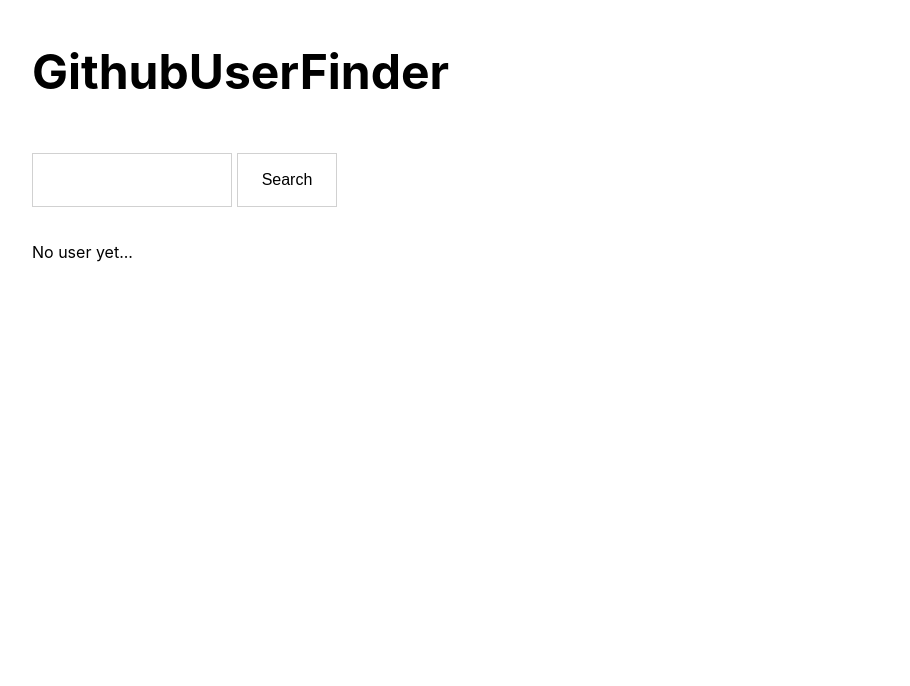
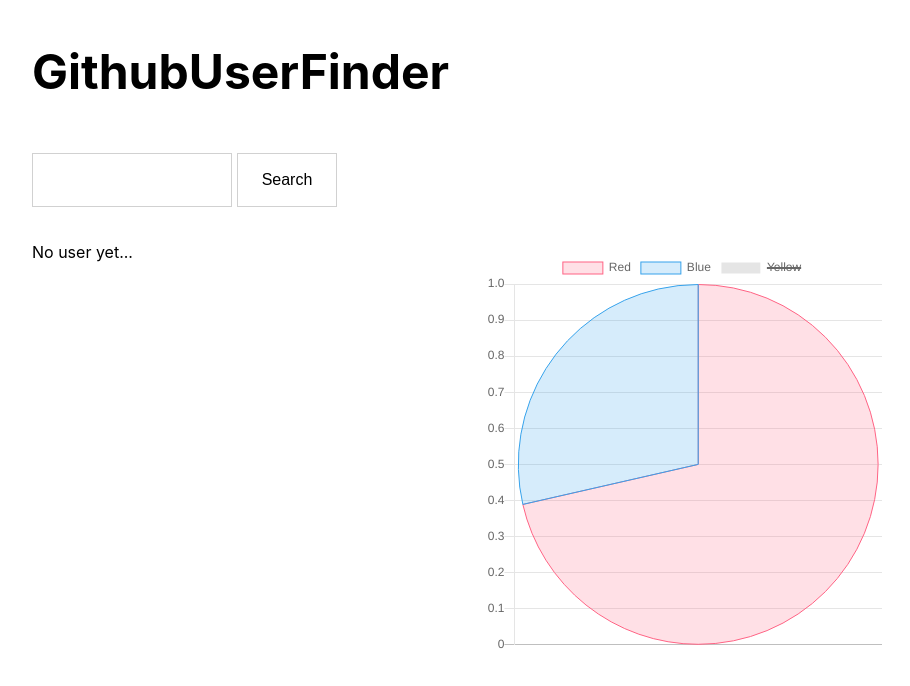
Before and after one commit to 3ndrius/Code, a React (Create React App) app: page / in a window 1280 px wide. Shown: the top 686 px of the page, without its empty margins (8-918 px from the left). Built offline with nearby package versions, Linux system fonts and the light colour scheme; no server answers.

Commit message:
Adding chart.js

```diff
--- a/package.json
+++ b/package.json
@@ -3,6 +3,7 @@
   "version": "0.1.0",
   "private": true,
   "dependencies": {
+    "chart.js": "^2.7.3",
     "react": "^16.7.0",
     "react-dom": "^16.7.0",
     "react-scripts": "2.1.3",
--- a/src/App.js
+++ b/src/App.js
@@ -1,5 +1,6 @@
 import React, { Component } from 'react';
 import styled from 'styled-components'
+import Chart from 'chart.js';
 
 
 const Wrap = styled.div`
@@ -61,7 +62,49 @@ class App extends Component {
   state = {
     user: "JohnDoe",
     value: '',
-    stat: false
+    stat: false,
+    init: null
+  }
+  componentDidMount = () => {
+    var ctx = document.getElementById("myChart");
+var myChart = new Chart(ctx, {
+    type: 'pie',
+    data: {
+        labels: ["Red", "Blue", "Yellow"],
+        datasets: [{
+            label: '# of Votes',
+            data: [30, 12],
+            backgroundColor: [
+                'rgba(255, 99, 132, 0.2)',
+                'rgba(54, 162, 235, 0.2)',
+
+            ],
+            borderColor: [
+                'rgba(255,99,132,1)',
+                'rgba(54, 162, 235, 1)',
+            ],
+            borderWidth: 1
+        }]
+    },
+    options: {
+        scales: {
+            yAxes: [{
+                ticks: {
+                    beginAtZero:true
+                }
+            }]
+        }
+    }
+});
+
+fetch(`https://api.github.com//orgs/octokit/repos`)
+.then(data => data.json())
+.then(data =>
+    this.setState({
+    init:data
+    })
+)
+
   }
 
   getUser = () => {
@@ -82,6 +125,7 @@ class App extends Component {
   }
   render() {
     console.log(this.state.user);
+    console.log("Init:",this.state.init);
     const {login,avatar_url, blog, following, followers, gists_url,bio, company, created_at, hireable, html_url, location, name,subscriptions_url} = this.state.user;
     return (
       <div className="App">
@@ -112,6 +156,9 @@ class App extends Component {
             :
             <span>No user yet...</span>
           }
+          <Wrap>
+        {<canvas id="myChart" width="400" height="400"></canvas>}
+          </Wrap>
         </Wrap>
       </div>
     );
```
Also changed, not shown: 1 other file (tests, documents, lock files or other folders).
